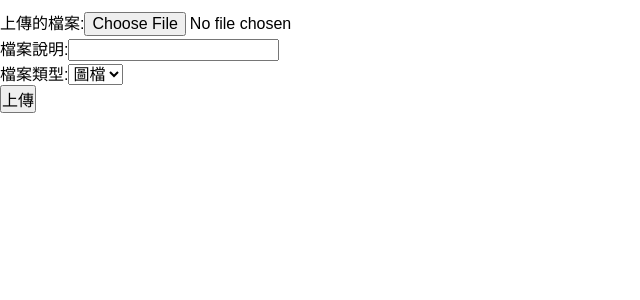
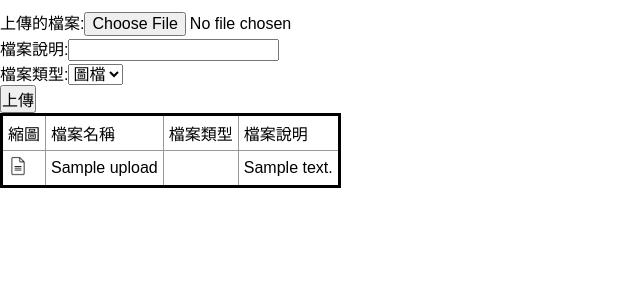
Before and after one commit to adriftchen/phpfile, a PHP site: page /upload.php in a window 1280 px wide. Shown: the part 76-376 px from the top of the page, without its empty margins (0-640 px from the left). Run offline with PHP 8.4, Linux system fonts and the light colour scheme; tables that the repository leaves empty or names only in its code hold one stand-in row (values such as "Sample post").

Commit message:
顯示上傳檔案列表

```diff
--- a/upload.php
+++ b/upload.php
@@ -7,16 +7,15 @@
  */
 
 include_once "base.php";
-date_default_timezone_set("Asia/Taipei");
 
 if(!empty($_FILES['img']['tmp_name'])){
-    echo "檔案原始名稱:".$_FILES['img']['name'];
-    echo "<br>檔案上傳成功";
-    echo "原始上傳路徑:".$_FILES['img']['tmp_name'];
+    // echo "檔案原始名稱:".$_FILES['img']['name'];
+    // echo "<br>檔案上傳成功";
+    // echo "原始上傳路徑:".$_FILES['img']['tmp_name'];
 
     $subname="";
     $subname=explode('.',$_FILES['img']['name']);
-    echo $subname=array_pop($subname);
+    $subname=array_pop($subname);
 
     $filename=date("Ymdhis").".".$subname ;
 
@@ -45,6 +44,17 @@
     <meta http-equiv="X-UA-Compatible" content="ie=edge">
     <title>檔案上傳</title>
     <link rel="stylesheet" href="style.css">
+    <style>
+        table{
+            border:3px solid black;
+            border-collapse:collapse;
+        }
+
+        td{
+            border:1px solid #999;
+            padding:5px;
+        }
+    </style>
 </head>
 <body>
  <h1 class="header">檔案上傳練習</h1>
@@ -63,7 +73,35 @@
 
 
 
-    <!-- 建立一個連結來查看上傳後的圖檔 -->
+<!-- 建立一個連結來查看上傳後的圖檔 -->
+<?php
+
+$rows=all('upload');
+echo "<table>";
+echo "<td>縮圖</td>";
+echo "<td>檔案名稱</td>"; /* 這裡是原始檔名 */
+echo "<td>檔案類型</td>";
+echo "<td>檔案說明</td>";
+foreach($rows as $row){
+
+    echo "<tr>";
+
+    if($row['type']=='圖檔'){
+        echo "<td><img src='{$row['path']}' style='width:100px'></td>";
+    }else{
+
+        echo "<td><img src='./img/file_icon.png' style='width:20px'></td>";
+    }
+
+    echo "<td>{$row['name']}</td>";
+    echo "<td>{$row['type']}</td>";
+    echo "<td>{$row['note']}</td>";
+
+    echo "</tr>";
+}
+
+echo "</table>";
+?>
 
 
 </body>
```
Also changed, not shown: img/20201126015831.jpg (deleted), img/20201126020340.jpg (renamed from img/20201126020018.jpg), img/20201126020927.jpg (added), img/file_icon.png (added).
